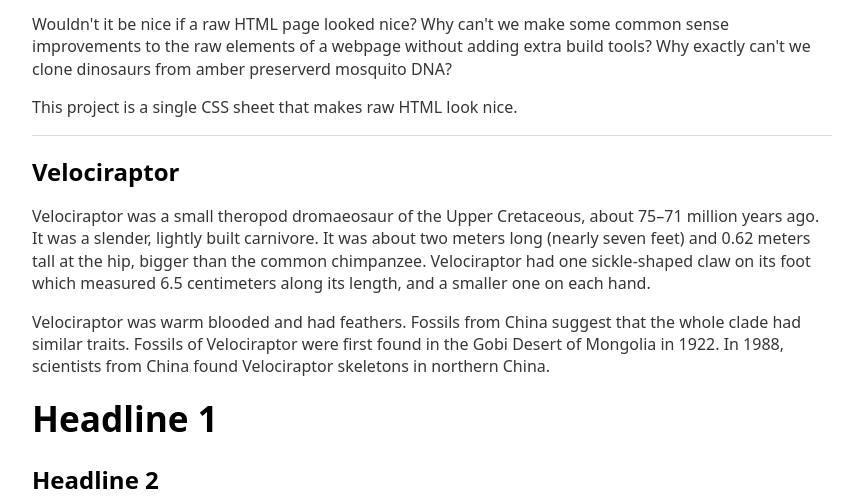
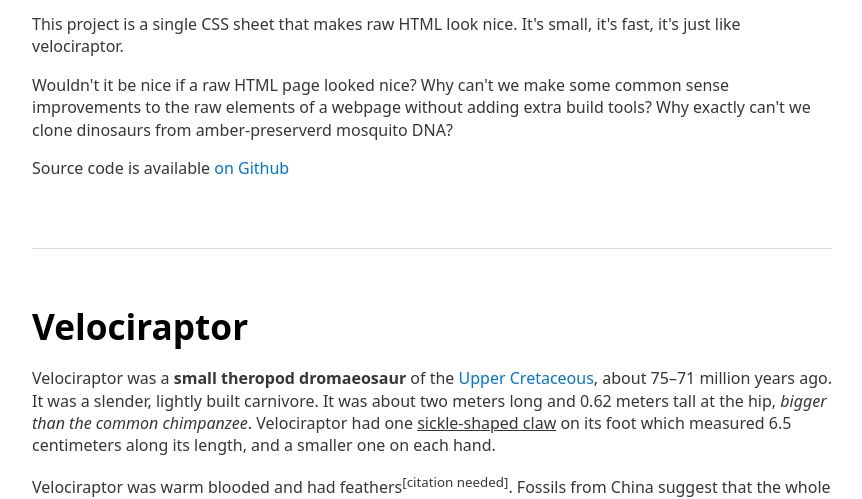
Before and after one commit to ianwessen/velociraptor.css, a plain HTML site: page index.html in a window 1280 px wide. Shown: the part 461-960 px from the top of the page, without its empty margins (208-1070 px from the left). Drawn offline with Linux system fonts and the light colour scheme.

Commit message:
adjust the index

```diff
--- a/index.html
+++ b/index.html
@@ -20,34 +20,55 @@
 			<h1>Velociraptor.css</h1>
 			<h3>Small, fast CSS Boilerplate</h3>
 			<p>
+				This project is a single CSS sheet that makes raw HTML look nice. It's
+				small, it's fast, it's just like velociraptor.
+			</p>
+			<p>
 				Wouldn't it be nice if a raw HTML page looked nice? Why can't we make
 				some common sense improvements to the raw elements of a webpage without
 				adding extra build tools? Why exactly can't we clone dinosaurs from
-				amber preserverd mosquito DNA?
-            </p>
-            <p>
-                This project is a single CSS sheet that makes raw HTML look nice.
-            </p>
+				amber-preserverd mosquito DNA?
+			</p>
+			<p>
+				Source code is available
+				<a href="https://github.com/ianwessen/velociraptor.css">on Github</a>
+			</p>
 		</section>
 
+		<br />
+		<br />
 		<hr />
+		<br />
+		<br />
 
 		<section>
-			<h2>Velociraptor</h2>
+			<h1>Velociraptor</h1>
 			<p>
-				Velociraptor was a small theropod dromaeosaur of the Upper Cretaceous,
-				about 75–71 million years ago. It was a slender, lightly built
-				carnivore. It was about two meters long (nearly seven feet) and 0.62
-				meters tall at the hip, bigger than the common chimpanzee. Velociraptor
-				had one sickle-shaped claw on its foot which measured 6.5 centimeters
-				along its length, and a smaller one on each hand.
+				Velociraptor was a <b>small theropod dromaeosaur</b> of the
+				<a href="#">Upper Cretaceous</a>, about 75–71 million years ago. It was
+				a slender, lightly built carnivore. It was about two meters long and
+				0.62 meters tall at the hip, <em>bigger than the common chimpanzee</em>.
+				Velociraptor had one <u>sickle-shaped claw</u> on its foot which
+				measured 6.5 centimeters along its length, and a smaller one on each
+				hand.
 			</p>
+
 			<p>
-				Velociraptor was warm blooded and had feathers. Fossils from China
-				suggest that the whole clade had similar traits. Fossils of Velociraptor
-				were first found in the Gobi Desert of Mongolia in 1922. In 1988,
-				scientists from China found Velociraptor skeletons in northern China.
+				Velociraptor was warm blooded and had feathers<sup
+					>[citation needed]</sup
+				>. Fossils from China suggest that the whole clade had similar traits.
+				Fossils of Velociraptor were first found in the Gobi Desert of Mongolia
+				in 1922<sub>[footnote]</sub>. In 1988, scientists from
+				<strike>India</strike> China found Velociraptor skeletons in northern
+				China.
 			</p>
+
+			<blockquote>
+				A lack of quill knobs does not necessarily mean that a dinosaur did not
+				have feathers. Finding quill knobs on Velociraptor, though, means that
+				it definitely had feathers. This is something we'd long suspected, but
+				no one had been able to prove
+			</blockquote>
 			<h1>Headline 1</h1>
 			<h2>Headline 2</h2>
 			<h3>Headline 3</h3>
@@ -153,7 +174,7 @@
 					<ul>
 						<li>Nested lists styled to feel right</li>
 						<li>Can nest either type of list into the other</li>
-						<li>Dinosaurs also likely exhibited nesting.</li>
+						<li>Dinosaurs also likely exhibited nesting</li>
 					</ul>
 				</li>
 				<li>A good list is a simple list</li>
@@ -175,16 +196,13 @@
 		</section>
 
 		<!-- Footer -->
-		<footer class="text-center">
-			<a target="_blank" href="https://en.wikipedia.org/wiki/Velociraptor"
-				>Learn</a
-			>
-			<a target="_blank" href="https://en.wikipedia.org/wiki/Deinonychus"
-				>Something</a
-			>
-			<a target="_blank" href="https://en.wikipedia.org/wiki/Utahraptor"
-				>Neat</a
-			>
+		<footer>
+			<p>
+				This project would not be possible without the discovery of the
+				<a target="_blank" href="https://en.wikipedia.org/wiki/Velociraptor"
+					>Velociraptor</a
+				>
+			</p>
 		</footer>
 	</body>
 </html>
```
